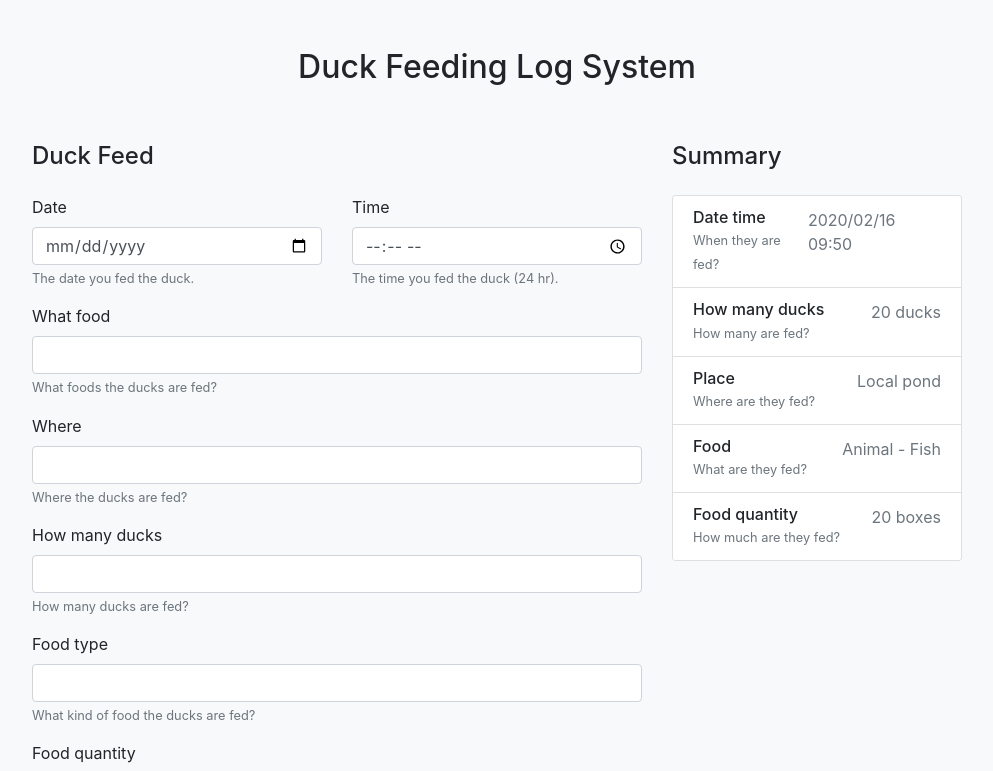
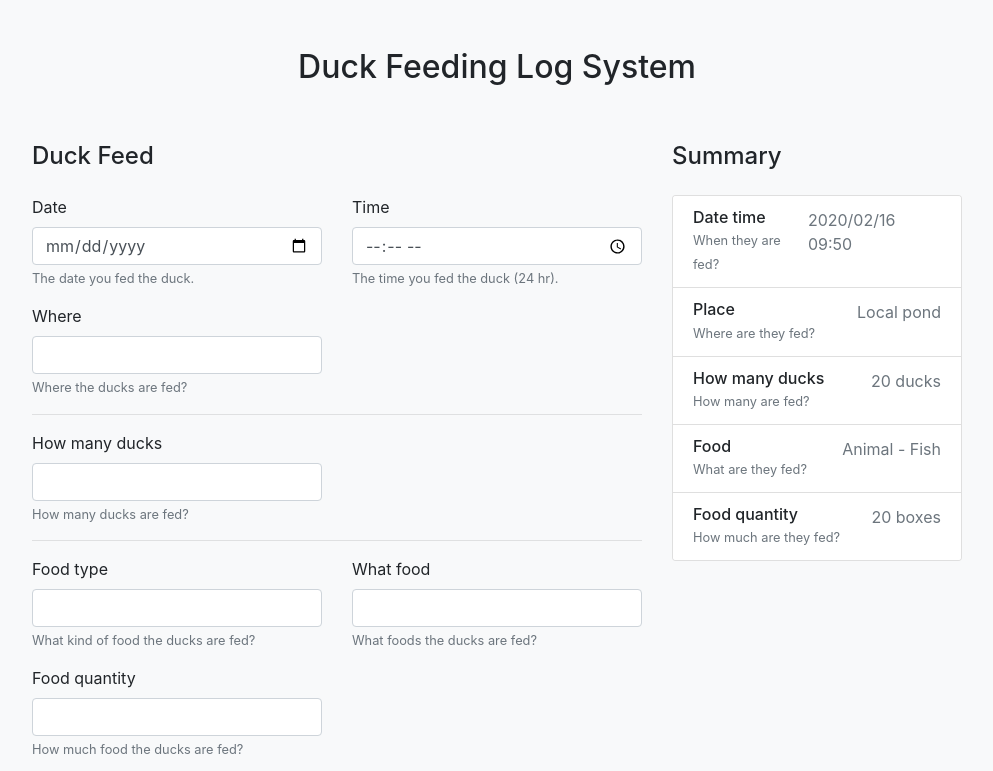
Before and after one commit to sunkibaek/duck-frontend, a Next.js app: page / in a window 1280 px wide. Shown: the top 771 px of the page, without its empty margins (143-1136 px from the left). Built offline with nearby package versions, Linux system fonts and the light colour scheme.

Commit message:
Regroup input controls in logical ways

```diff
--- a/screens/Main/Form.tsx
+++ b/screens/Main/Form.tsx
@@ -22,17 +22,8 @@ const Form = () => (
       </div>
     </div>
 
-    <div className="form-group">
-      <label htmlFor="what-food">What food</label>
-
-      <input className="form-control" id="what-food" />
-
-      <small id="what-food" className="form-text text-muted">
-        What foods the ducks are fed?
-      </small>
-    </div>
-
-    <div className="form-group">
+    <div className="row mb-3">
+      <div className="col-md-6">
         <label htmlFor="location">Where</label>
 
         <input className="form-control" id="location" />
@@ -41,8 +32,12 @@ const Form = () => (
           Where the ducks are fed?
         </small>
       </div>
+    </div>
 
-    <div className="form-group">
+    <hr />
+
+    <div className="row mb-3">
+      <div className="col-md-6">
         <label htmlFor="how-many">How many ducks</label>
 
         <input
@@ -57,8 +52,12 @@ const Form = () => (
           How many ducks are fed?
         </small>
       </div>
+    </div>
 
-    <div className="form-group">
+    <hr />
+
+    <div className="row mb-3">
+      <div className="col-md-6">
         <label htmlFor="category">Food type</label>
 
         <input className="form-control" id="category" />
@@ -68,7 +67,19 @@ const Form = () => (
         </small>
       </div>
 
-    <div className="form-group">
+      <div className="col-md-6">
+        <label htmlFor="what-food">What food</label>
+
+        <input className="form-control" id="what-food" />
+
+        <small id="what-food" className="form-text text-muted">
+          What foods the ducks are fed?
+        </small>
+      </div>
+    </div>
+
+    <div className="row mb-3">
+      <div className="col-md-6">
         <label htmlFor="quantity">Food quantity</label>
 
         <input className="form-control" id="quantity" />
@@ -76,6 +87,7 @@ const Form = () => (
         <small id="quantity" className="form-text text-muted">
           How much food the ducks are fed?
         </small>
+      </div>
     </div>
 
     <hr />
--- a/screens/Main/Summary.tsx
+++ b/screens/Main/Summary.tsx
@@ -14,15 +14,15 @@ const Summary = () => (
         />
 
         <SummaryItem
+          name="Place"
+          description="Where are they fed?"
+          value="Local pond"
+        />
+
+        <SummaryItem
           name="How many ducks"
           description="How many are fed?"
           value="20 ducks"
-        />
-
-        <SummaryItem
-          name="Place"
-          description="Where are they fed?"
-          value="Local pond"
         />
 
         <SummaryItem
```
Lines whose indentation alone changed are shown as unchanged.
